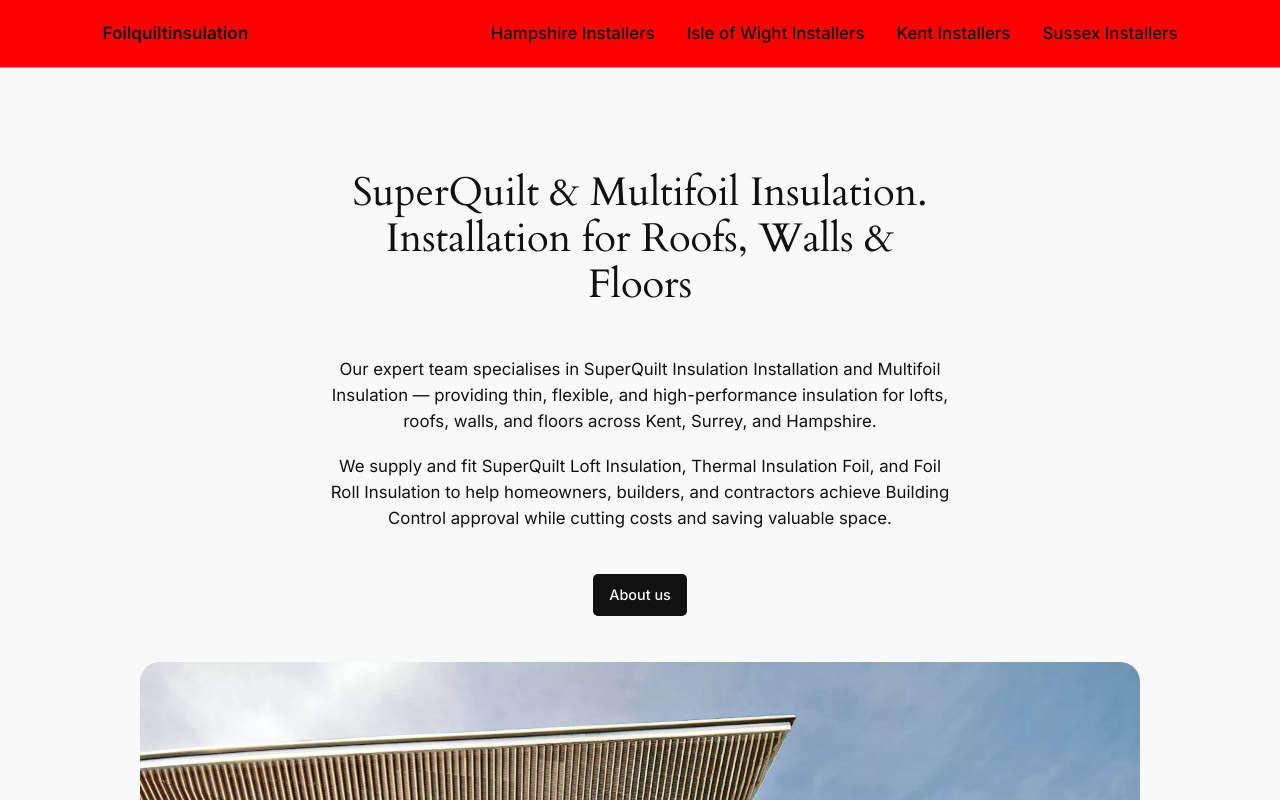
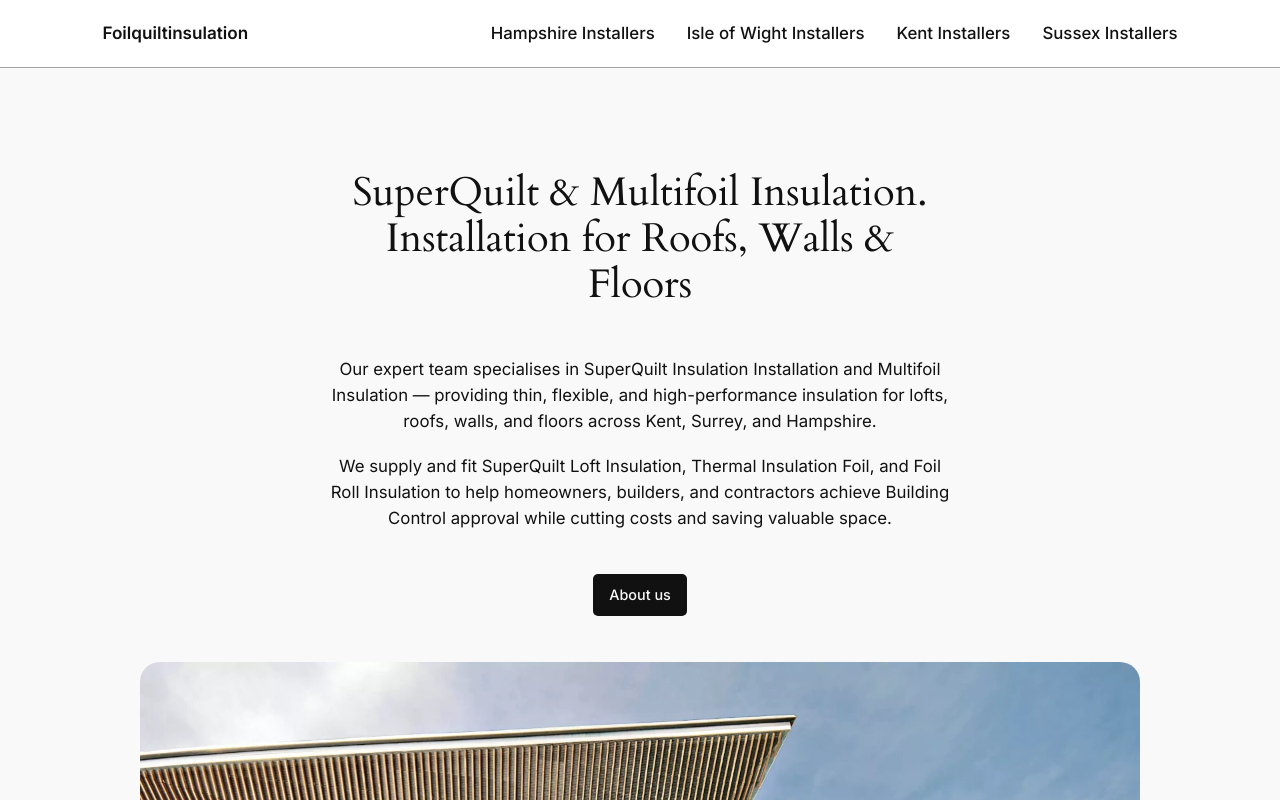
Before and after one commit to DAGarnish/foilquiltinsulation, a Next.js app: page / in a window 1280 px wide. Shown: the top 800 px of the page. Built offline with nearby package versions, Linux system fonts and the light colour scheme.

Commit message:
added header to be red

```diff
--- a/app/globals.css
+++ b/app/globals.css
@@ -119,7 +119,7 @@
 
 /* ============ HEADER ============ */
 .site-header {
-  background-color: red;
+  background-color: var(--color-base-2);
   padding: 20px var(--sp-50);
   display: flex;
   justify-content: space-between;
```
